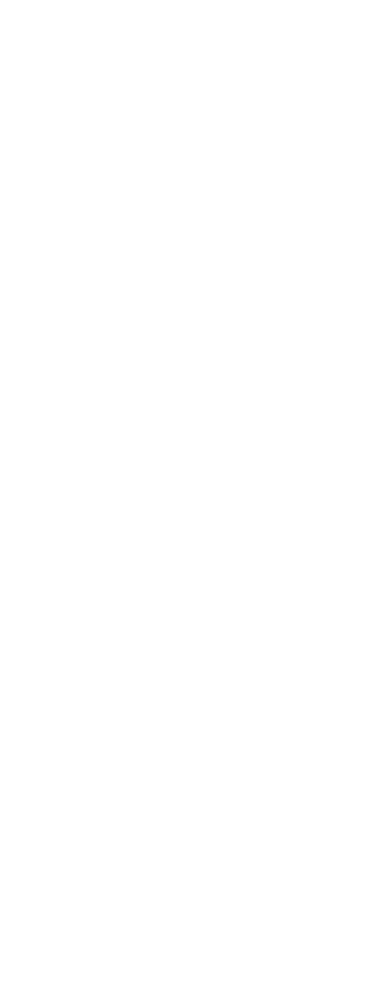
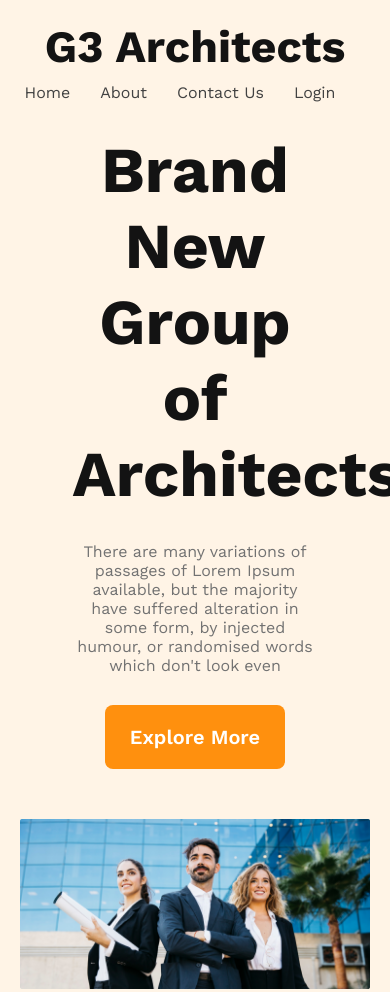
Before and after one commit to nadiaS11/g3-architect-responsive-website, a plain HTML site: page index.html in a window 390 px wide. Before the commit the page ends 844 px from the top, so only its background shows below. Drawn offline with nearby package versions, Linux system fonts and the light colour scheme.

Commit message:
banner styles added and made responsive

```diff
--- a/index.html
+++ b/index.html
@@ -1,12 +1,49 @@
 <!DOCTYPE html>
 <html lang="en">
+
 <head>
     <meta charset="UTF-8">
     <meta name="viewport" content="width=device-width, initial-scale=1.0">
     <title>G3 Architects</title>
+    <link rel="preconnect" href="https://fonts.googleapis.com">
+    <link rel="preconnect" href="https://fonts.gstatic.com" crossorigin>
+    <link
+        href="https://fonts.googleapis.com/css2?family=Lato:wght@400;700;900&family=Open+Sans:wght@400;700;800&family=Work+Sans:wght@400;600;700;800&display=swap"
+        rel="stylesheet">
     <link rel="stylesheet" href="style.css">
 </head>
+
 <body>
+    <header>
+        <nav>
+            <h3 class="nav-title">G3 Architects</h3>
+            <ul>
+                <li><a href="">Home</a></li>
+                <li><a href="">About</a></li>
+                <li><a href="">Contact Us</a></li>
+                <li><a href="">Login</a></li>
+            </ul>
+        </nav>
+        <div class="banner">
+            <div class="banner-content">
+                <h2 class="banner-title">Brand New<br>Group of Architects</h2>
+                <p class="banner-description">There are many variations of passages of Lorem Ipsum available, but the
+                    majority have suffered alteration in some form, by injected humour, or randomised words which don't
+                    look even</p>
+                <button class="btn">Explore More</button>
+            </div>
 
+            <img src="./images/banner.png" alt="">
+        </div>
+
+    </header>
+    <main>
+
+
+    </main>
+    <footer>
+
+    </footer>
 </body>
+
 </html>
--- a/style.css
+++ b/style.css
@@ -1,4 +1,127 @@
-*{
+* {
     margin: 0px;
     padding: 0px;
+    font-family: 'Work Sans', sans-serif;
 }
+
+header {
+    background: rgba(255, 144, 14, 0.10);
+    padding: 50px 240px;
+}
+
+nav {
+    display: flex;
+    align-items: center;
+    justify-content: space-between;
+}
+
+.nav-title {
+    color: #131313;
+    font-size: 2.8rem;
+    font-weight: 700;
+}
+
+nav>ul {
+    display: flex;
+}
+
+nav li {
+    list-style: none;
+    margin-right: 30px;
+    font-size: 1rem;
+    font-weight: 500;
+}
+
+nav li a {
+    text-decoration: none;
+    color: #424242;
+}
+
+.banner-content {
+    width: 70%;
+    margin: 30px auto;
+    text-align: center;
+
+}
+
+.banner-title {
+    /* margin: 30px 0; */
+    color: #131313;
+    font-size: 4rem;
+    font-weight: 700;
+}
+
+.banner-description {
+    color: #727272;
+    margin: 30px 0;
+}
+
+.btn {
+    font-size: 1.25rem;
+    font-weight: 600;
+    padding: 20px 25px;
+    border-radius: 8px;
+    border: 0;
+    background: #FF900E;
+    color: white;
+    cursor: pointer;
+}
+
+
+.banner img {
+    width: 100%;
+    margin-top: 20px;
+}
+
+
+
+
+
+
+
+
+
+
+
+
+
+
+/* RESPONSIVE SECTION */
+@media screen and (max-width:576px) {
+    header {
+        padding: 20px;
+    }
+
+    nav {
+        flex-direction: column;
+        gap: 10px;
+    }
+
+    /* .banner-content {
+        width: 390px;
+        margin: auto;
+
+    } */
+
+}
+
+
+    /* tablel or medium device */
+
+    @media screen and (min-width:577px) and (max-width:960px) {
+        header {
+            padding: 10px;
+        }
+
+        nav {
+            flex-direction: column;
+            gap: 10px;
+        }
+        /* .banner-content {
+            width: 600px;
+            margin: auto;
+             */
+        }
+
+
+   }
```
